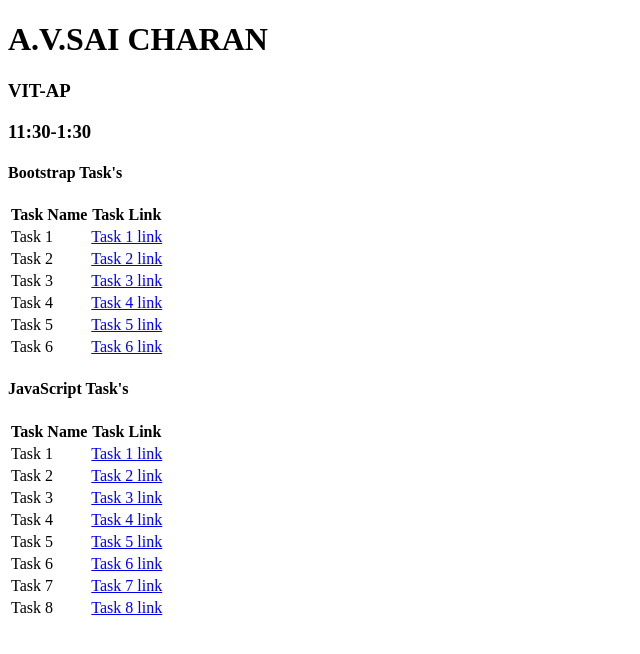
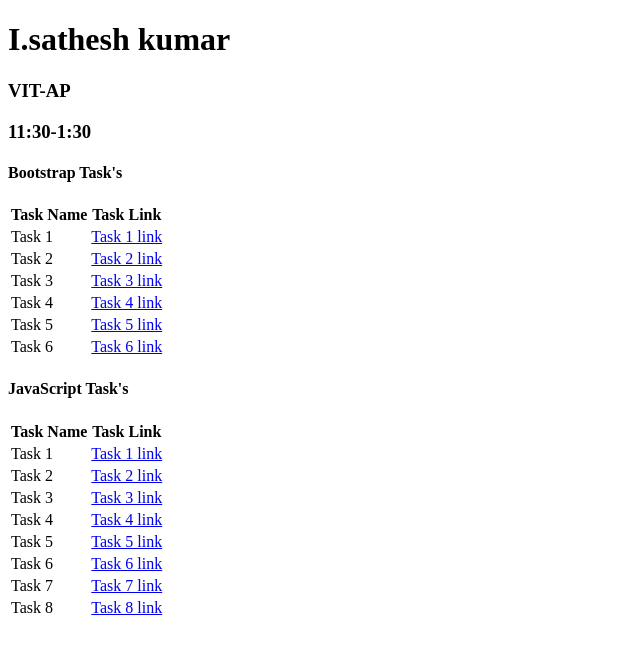
Before and after one commit to sathesh-0714/fullstack-2, a plain HTML site: page index.html in a window 1280 px wide. Shown: the whole page, without its empty margins (0-640 px from the left). Drawn offline with Linux system fonts and the light colour scheme.

Commit message:
Update index.html

```diff
--- a/index.html
+++ b/index.html
@@ -6,7 +6,7 @@
 
 </head>
 <body>
-    <h1>A.V.SAI CHARAN</h1>
+    <h1>I.sathesh kumar</h1>
     <h3>VIT-AP</h3>
     <h3>11:30-1:30</h3>
     <h4>Bootstrap Task's</h4>
```
